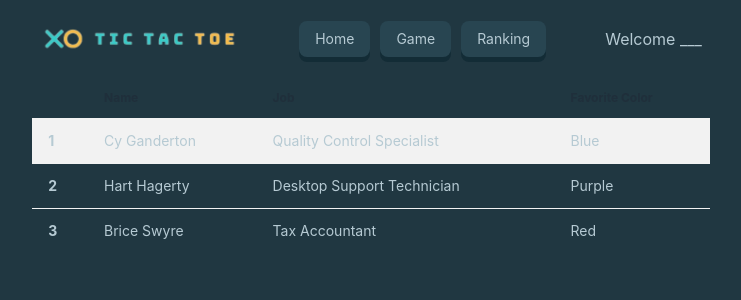
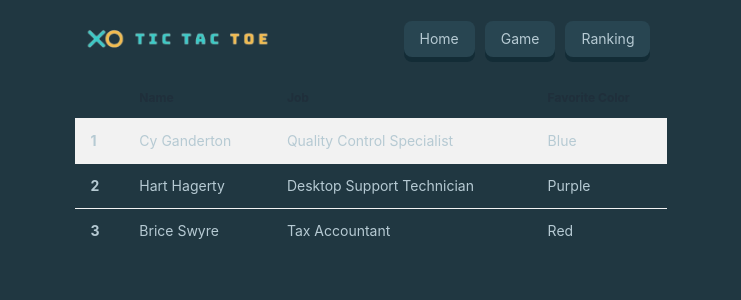
Before and after one commit to sarahlte/REACT_tic_tac_toe, a React (Vite) app: page /ranking in a window 1280 px wide. Shown: the top 300 px of the page, without its empty margins (269-1010 px from the left). Built offline with nearby package versions, Linux system fonts and the light colour scheme.

Commit message:
Add Header & Footer component
Ajout de composants Header et Footer appelé dans l'App

```diff
--- a/src/components/App/App.jsx
+++ b/src/components/App/App.jsx
@@ -1,74 +1,21 @@
 import './App.css'
-import { Link, Route, Routes } from 'react-router'
+import { Route, Routes } from 'react-router'
 import Homepage from '../../pages/Homepage.jsx'
 import Ranking from '../../pages/Ranking.jsx'
 import Game from '../../pages/Game.jsx'
-import logo from "../../assets/tic_tac_toe.png"
-
+import Header from '../Header/Header.jsx'
+import Footer from '../Footer/Footer.jsx'
 
 function App() {
 	return (
 		<>
-			<header>
-        <div className="navbar">
-          <div >
-            <div className="dropdown">
-              {/* Menu dropdown */}
-              <div tabIndex={0} className="lg:hidden">
-                <svg
-                  xmlns="http://www.w3.org/2000/svg"
-                  className="h-5 w-5"
-                  fill="none"
-                  viewBox="0 0 24 24"
-                  stroke="currentColor">
-                  <path
-                    strokeLinecap="round"
-                    strokeLinejoin="round"
-                    strokeWidth="2"
-                    d="M4 6h16M4 12h8m-8 6h16" />
-                </svg>
-              </div>
-              <ul
-                tabIndex={0}
-                className="menu menu-sm dropdown-content bg-base-100 rounded-box z-[1] mt-3 w-52 p-2 shadow">
-                <li>
-                  <Link to="/">Home</Link>
-                </li>
-                <li>
-                  <Link to="/game">Game</Link>
-                </li>
-                <li>
-                  <Link to="/ranking">Ranking</Link>
-                </li>
-              </ul>
-            </div>
-            {/* LOGO de la page tic tac toe */}
-            <img src={logo} alt="" className='logo'/>
-          </div>
-          <div className="navbar-center hidden lg:flex">
-            <ul className="menu menu-horizontal px-1">
-              <li>
-                <button className='darkgrey-btn'><Link to="/"> Home</Link></button>
-              </li>
-              <li>
-                <button className='darkgrey-btn'><Link to="/game">Game</Link></button>
-              </li>
-              <li>
-                <button className='darkgrey-btn'><Link to="/ranking">Ranking</Link></button>
-              </li>
-            </ul>
-          </div>
-          <div>
-            Welcome ___
-          </div>
-        </div>
-			</header>
-
+      <Header></Header>
 			<Routes>
 				<Route path="/" element={<Homepage />} />
 				<Route path="/game" element={<Game />} />
 				<Route path="/ranking" element={<Ranking />} />
 			</Routes>
+      <Footer></Footer>
 		</>
 	)
 }
--- /dev/null
+++ b/src/components/Footer/Footer.jsx
@@ -0,0 +1,8 @@
+function Footer() {
+    return (
+        <>
+        </>
+    )
+}
+
+export default Footer
--- /dev/null
+++ b/src/components/Header/Header.jsx
@@ -0,0 +1,60 @@
+import { Link } from 'react-router'
+import logo from "../../assets/tic_tac_toe.png"
+
+function Header() {
+    return (
+        <>
+            <div className="navbar">
+                <div >
+                <div className="dropdown">
+                    {/* Menu dropdown */}
+                    <div tabIndex={0} className="lg:hidden">
+                    <svg
+                        xmlns="http://www.w3.org/2000/svg"
+                        className="h-5 w-5"
+                        fill="none"
+                        viewBox="0 0 24 24"
+                        stroke="currentColor">
+                        <path
+                        strokeLinecap="round"
+                        strokeLinejoin="round"
+                        strokeWidth="2"
+                        d="M4 6h16M4 12h8m-8 6h16" />
+                    </svg>
+                    </div>
+                    <ul
+                    tabIndex={0}
+                    className="menu menu-sm dropdown-content bg-base-100 rounded-box z-[1] mt-3 w-52 p-2 shadow">
+                    <li>
+                        <Link to="/">Home</Link>
+                    </li>
+                    <li>
+                        <Link to="/game">Game</Link>
+                    </li>
+                    <li>
+                        <Link to="/ranking">Ranking</Link>
+                    </li>
+                    </ul>
+                </div>
+                {/* LOGO de la page tic tac toe */}
+                <img src={logo} alt="" className='logo'/>
+                </div>
+                <div className="navbar-end hidden lg:flex ml-28">
+                <ul className="menu menu-horizontal px-1">
+                    <li>
+                    <button className='darkgrey-btn'><Link to="/"> Home</Link></button>
+                    </li>
+                    <li>
+                    <button className='darkgrey-btn'><Link to="/game">Game</Link></button>
+                    </li>
+                    <li>
+                    <button className='darkgrey-btn'><Link to="/ranking">Ranking</Link></button>
+                    </li>
+                </ul>
+                </div>
+            </div>
+        </>
+    )
+}
+
+export default Header
```
